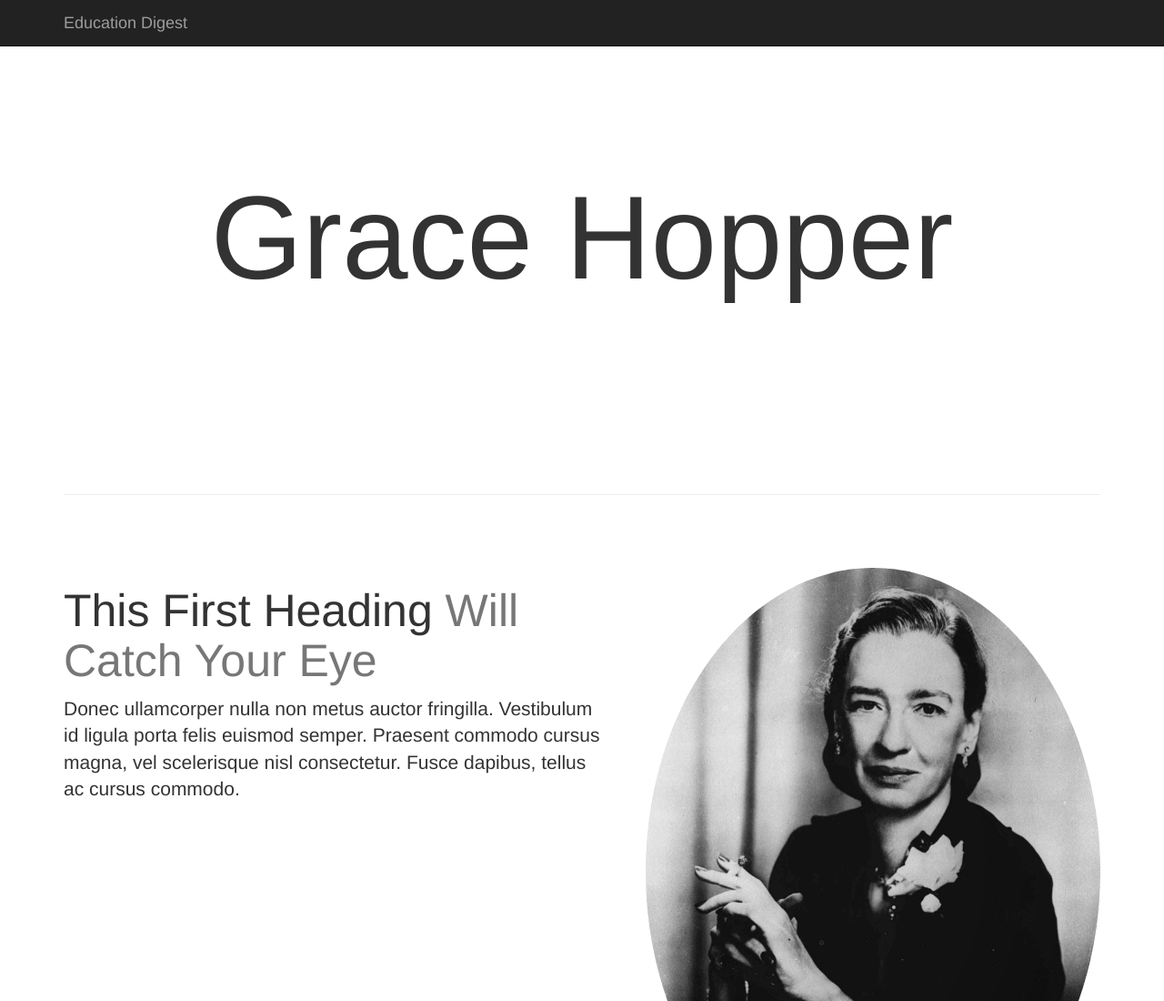
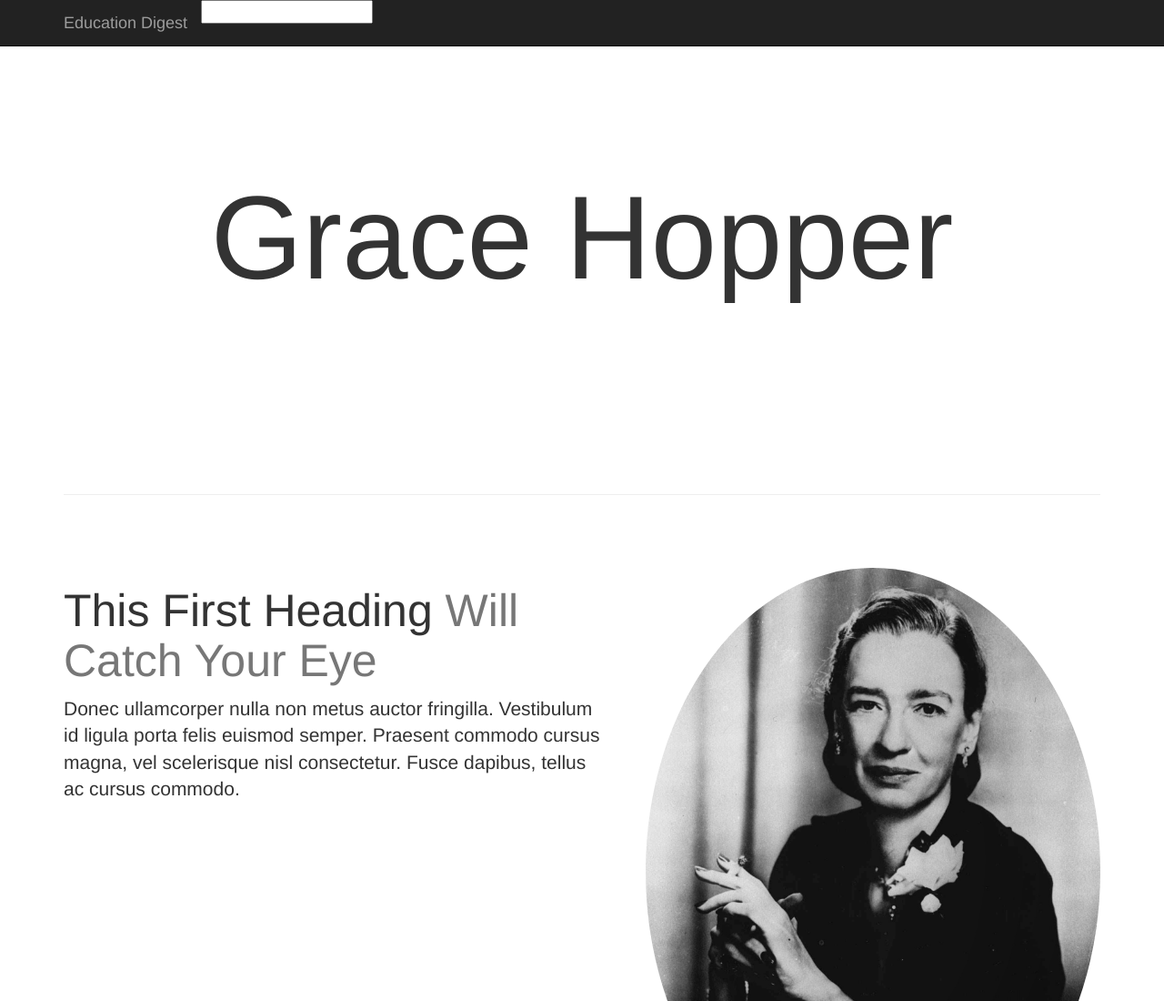
Before and after one commit to michellejl/education_digest, a plain HTML site: page gracehopper.html in a window 1280 px wide. Shown: the top 1100 px of the page at 91% size. Drawn offline with Linux system fonts and the light colour scheme.

Commit message:
added searchbar to navbar

```diff
--- a/gracehopper.html
+++ b/gracehopper.html
@@ -33,6 +33,7 @@
         <div class="container">
             <!-- Brand and toggle get grouped for better mobile display -->
             <div class="navbar-header">
+                <input type="text" id="search">
                 <button type="button" class="navbar-toggle" data-toggle="collapse" data-target="#bs-example-navbar-collapse-1">
                     <span class="sr-only">Toggle navigation</span>
                     <span class="icon-bar"></span>
```
